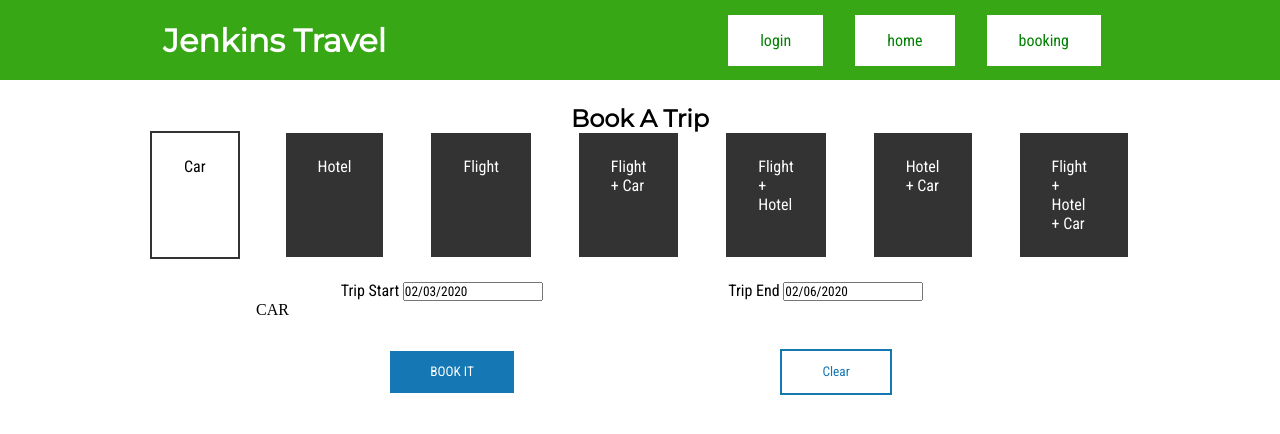
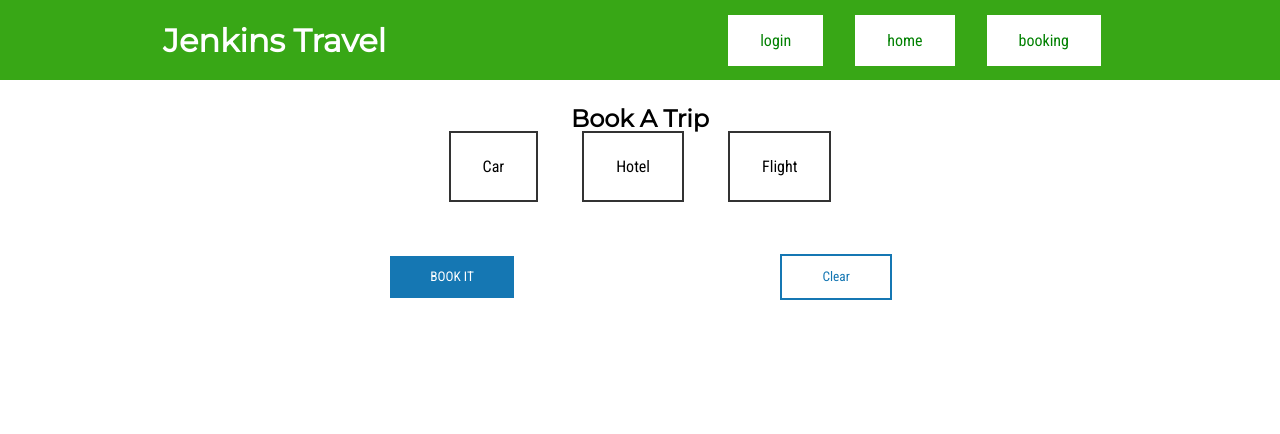
Before and after one commit to TylerBriskie/paradise-travel, an Angular app: page /book in a window 1280 px wide. Shown: the top 434 px of the page. Built offline with nearby package versions, Linux system fonts and the light colour scheme.

Commit message:
booking component simplified

```diff
--- a/angular.json
+++ b/angular.json
@@ -95,7 +95,8 @@
             "styles": [
               "src/styles.scss"
             ],
-            "scripts": []
+            "scripts": [],
+            "codeCoverage": true
           }
         },
         "lint": {
--- a/src/app/booking/booking.component.html
+++ b/src/app/booking/booking.component.html
@@ -1,32 +1,33 @@
 <h2>Book A Trip</h2>
 <ul id="Trip-Type-Selector" class="row">
-  <li *ngFor="let type of tripTypes" class="select-trip-type" (click)="selectTripType(type)" [class.selected]="type === selectedTripType">
-    {{type.name}}
+  <li (click)="toggleCar()" class="select-trip-type" [class.selected]="currentBooking.car === true">
+    Car
+  </li>
+  <li (click)="toggleHotel()" class="select-trip-type" [class.selected]="currentBooking.hotel === true">
+    Hotel
+  </li>
+  <li (click)="toggleFlight()" class="select-trip-type" [class.selected]="currentBooking.flight === true">
+    Flight
   </li>
 </ul>
 
 
 
 <form id="New-Booking-Form">
-  <div class="row">
-    <label for="startDate">
-      Trip Start
-      <input [(ngModel)]="currentBooking.startDate" type="startDate" name="startDate">
-    </label>
 
-    <label for="endDate">
-      Trip End
-      <input [(ngModel)]="currentBooking.endDate" type="endDate" name="endDate">
-    </label>
+  <div *ngIf="currentBooking.flight === true" class="">
+    <p>
+      FLIGHT
+    </p>
+
   </div>
-  <div *ngIf="selectedTripType.flight === true" class="">
-    FLIGHT
+  <div *ngIf="currentBooking.hotel === true" class="">
+
+    <p>HOTEL</p>
+
   </div>
-  <div *ngIf="selectedTripType.hotel === true" class="">
-    HOTEL
-  </div>
-  <div *ngIf="selectedTripType.car === true" class="">
-    CAR
+  <div *ngIf="currentBooking.car === true" class="">
+    <p>CAR</p>
   </div>
   <div class="button-group">
     <button type="button" class="good" name="button">BOOK IT</button>
--- a/src/app/booking/booking.component.scss
+++ b/src/app/booking/booking.component.scss
@@ -21,13 +21,13 @@
     .select-trip-type {
       padding: 1.5em 2em;
       margin: 0 1.5em;
-      background-color: #333;
-      color: white;
-    }
-    .select-trip-type.selected {
       outline: solid #333 2px;
       color: black;
       background-color: white;
     }
+    .select-trip-type.selected {
+      background-color: #333;
+      color: white;
+    }
   }
 }
--- a/src/app/booking/booking.component.ts
+++ b/src/app/booking/booking.component.ts
@@ -8,38 +8,31 @@ import { TripTypes } from '../core/mockData/TripTypes';
   styleUrls: ['./booking.component.scss']
 })
 export class BookingComponent implements OnInit {
-  selectedTripType: TripType = TripTypes[0];
-  tripTypes: TripType[] = TripTypes;
-  carTypes = ['Economy', 'Luxury', 'SUV', 'Van'];
-  cities = ['Denver', 'Dallas', 'Boston', 'San Francisco', 'Toronto', 'London','New York', 'Los Angeles', 'Tokyo', 'Hamburg', 'Cairo'];
   currentBooking: {
-    startDate: string,
-    endDate: string,
-    origin: string,
-    destination: string,
-    adults: number,
-    children: number,
-    carType: string,
+    car: boolean,
+    flight: boolean,
+    hotel: boolean,
+  } = {
+    car: false,
+    flight: false,
+    hotel: false
   };
-
 
   constructor() { }
 
   ngOnInit() {
-    this.currentBooking = {
-      startDate: "02/03/2020",
-      endDate: "02/06/2020",
-      origin: "Denver",
-      destination: "London",
-      adults: 0,
-      children: 0,
-      carType: 'Economy'
-
-    }
   }
 
-  selectTripType(type: TripType){
-      this.selectedTripType = type;
+  toggleCar(){
+      this.currentBooking.car = !this.currentBooking.car;
   }
 
+  toggleFlight(){
+    this.currentBooking.flight = !this.currentBooking.flight;
+
+  }
+
+  toggleHotel() {
+    this.currentBooking.hotel = !this.currentBooking.hotel;
+  }
 }
```
Also changed, not shown: 1 other file (tests, documents, lock files or other folders).
